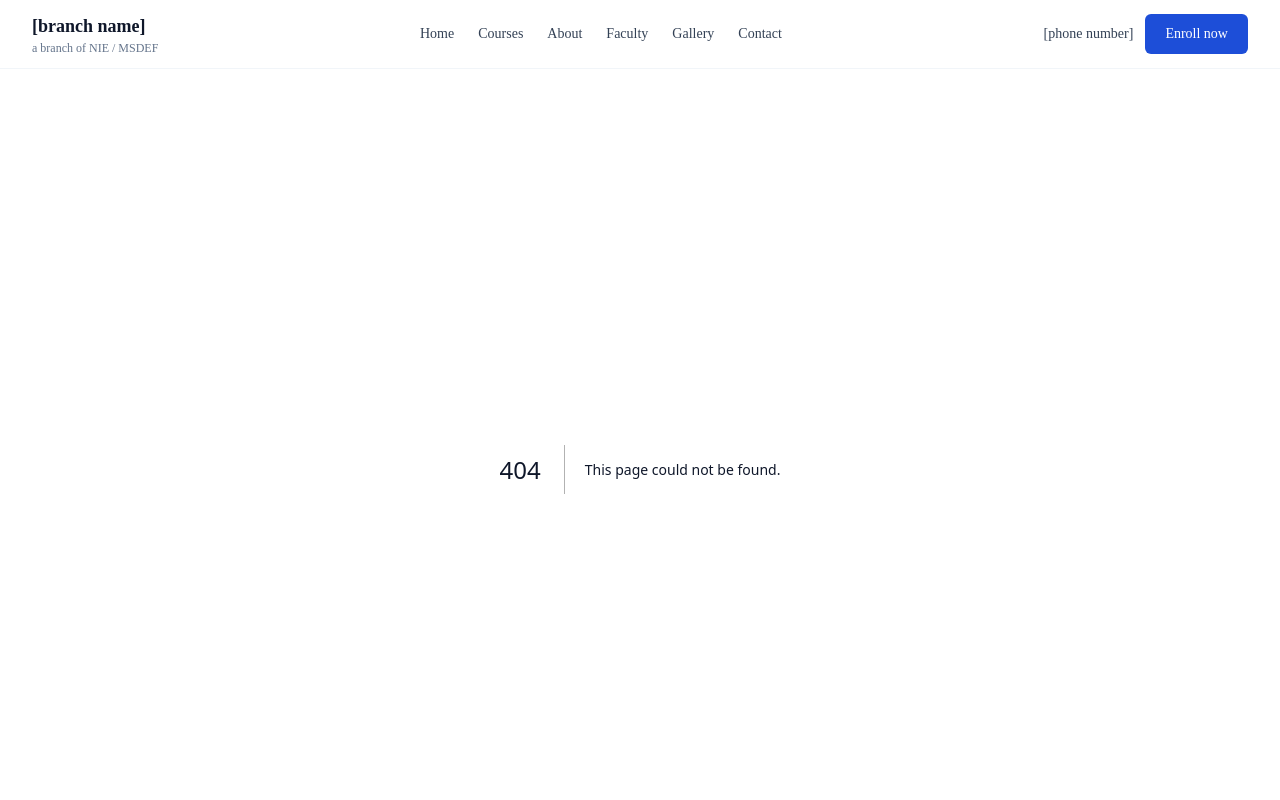
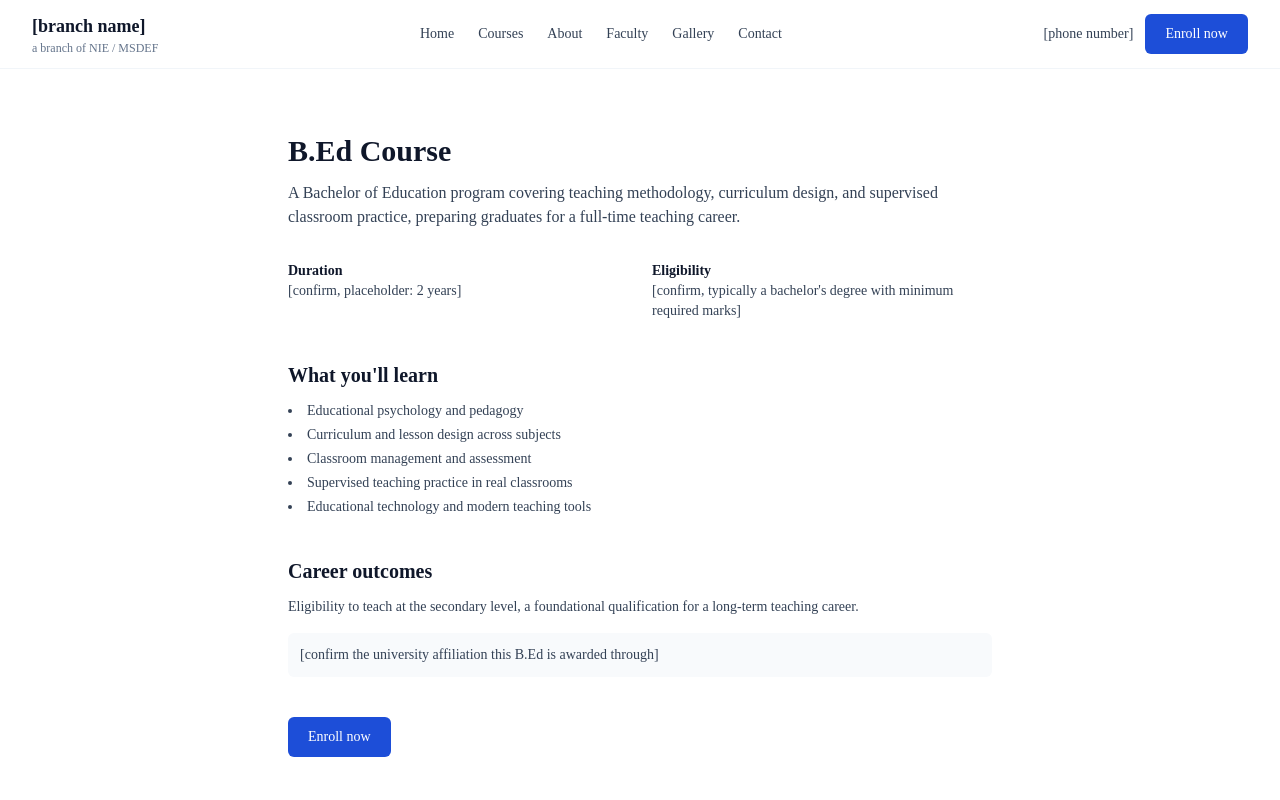
Before and after one commit to rathi-yash/sdie-website, a Next.js app: page /courses/bed in a window 1280 px wide. Before the commit this address had no page. Shown: the top 800 px of the page. Built offline with nearby package versions, Linux system fonts and the light colour scheme.

Commit message:
Build courses overview page and course detail template

```diff
--- /dev/null
+++ b/app/courses/[slug]/page.tsx
@@ -0,0 +1,48 @@
+import { notFound } from "next/navigation";
+import CTAButton from "@/components/CTAButton";
+import { courses, getCourseBySlug } from "@/lib/courses";
+
+export function generateStaticParams() {
+  return courses.map((course) => ({ slug: course.slug }));
+}
+
+export default function CoursePage({ params }: { params: { slug: string } }) {
+  const course = getCourseBySlug(params.slug);
+  if (!course) notFound();
+
+  return (
+    <article className="mx-auto max-w-3xl px-4 py-16 md:px-8">
+      <h1 className="text-3xl font-semibold text-ink-900">{course.name}</h1>
+      <p className="mt-3 text-ink-700">{course.description}</p>
+
+      <dl className="mt-8 grid gap-6 sm:grid-cols-2">
+        <div>
+          <dt className="text-sm font-semibold text-ink-900">Duration</dt>
+          <dd className="text-sm text-ink-700">{course.duration}</dd>
+        </div>
+        <div>
+          <dt className="text-sm font-semibold text-ink-900">Eligibility</dt>
+          <dd className="text-sm text-ink-700">{course.eligibility}</dd>
+        </div>
+      </dl>
+
+      <h2 className="mt-10 text-xl font-semibold text-ink-900">What you&apos;ll learn</h2>
+      <ul className="mt-3 list-inside list-disc space-y-1 text-sm text-ink-700">
+        {course.whatYouWillLearn.map((item) => (
+          <li key={item}>{item}</li>
+        ))}
+      </ul>
+
+      <h2 className="mt-10 text-xl font-semibold text-ink-900">Career outcomes</h2>
+      <p className="mt-3 text-sm text-ink-700">{course.careerOutcomes}</p>
+
+      {course.note && (
+        <p className="mt-4 rounded-md bg-ink-50 p-3 text-sm text-ink-700">{course.note}</p>
+      )}
+
+      <div className="mt-10">
+        <CTAButton href="/contact">Enroll now</CTAButton>
+      </div>
+    </article>
+  );
+}
--- /dev/null
+++ b/app/courses/page.tsx
@@ -0,0 +1,18 @@
+import CourseCard from "@/components/CourseCard";
+import { courses } from "@/lib/courses";
+
+export default function CoursesPage() {
+  return (
+    <section className="px-4 py-16 md:px-8">
+      <h1 className="mb-2 text-center text-3xl font-semibold text-ink-900">Our courses</h1>
+      <p className="mx-auto mb-10 max-w-xl text-center text-ink-700">
+        The same course lineup taught across the NIE network.
+      </p>
+      <div className="mx-auto grid max-w-5xl gap-4 sm:grid-cols-2 lg:grid-cols-3">
+        {courses.map((course) => (
+          <CourseCard key={course.slug} course={course} />
+        ))}
+      </div>
+    </section>
+  );
+}
```
